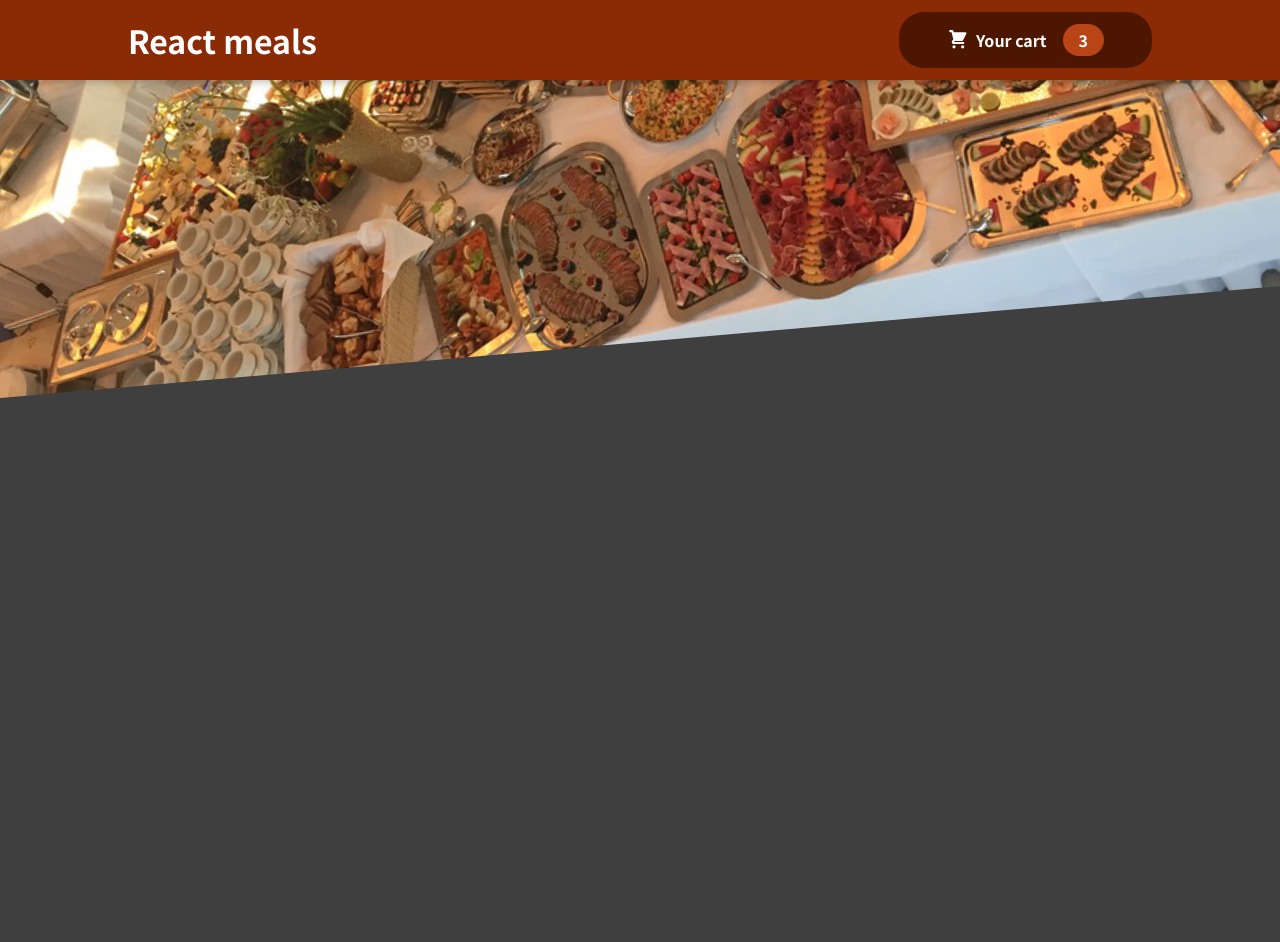
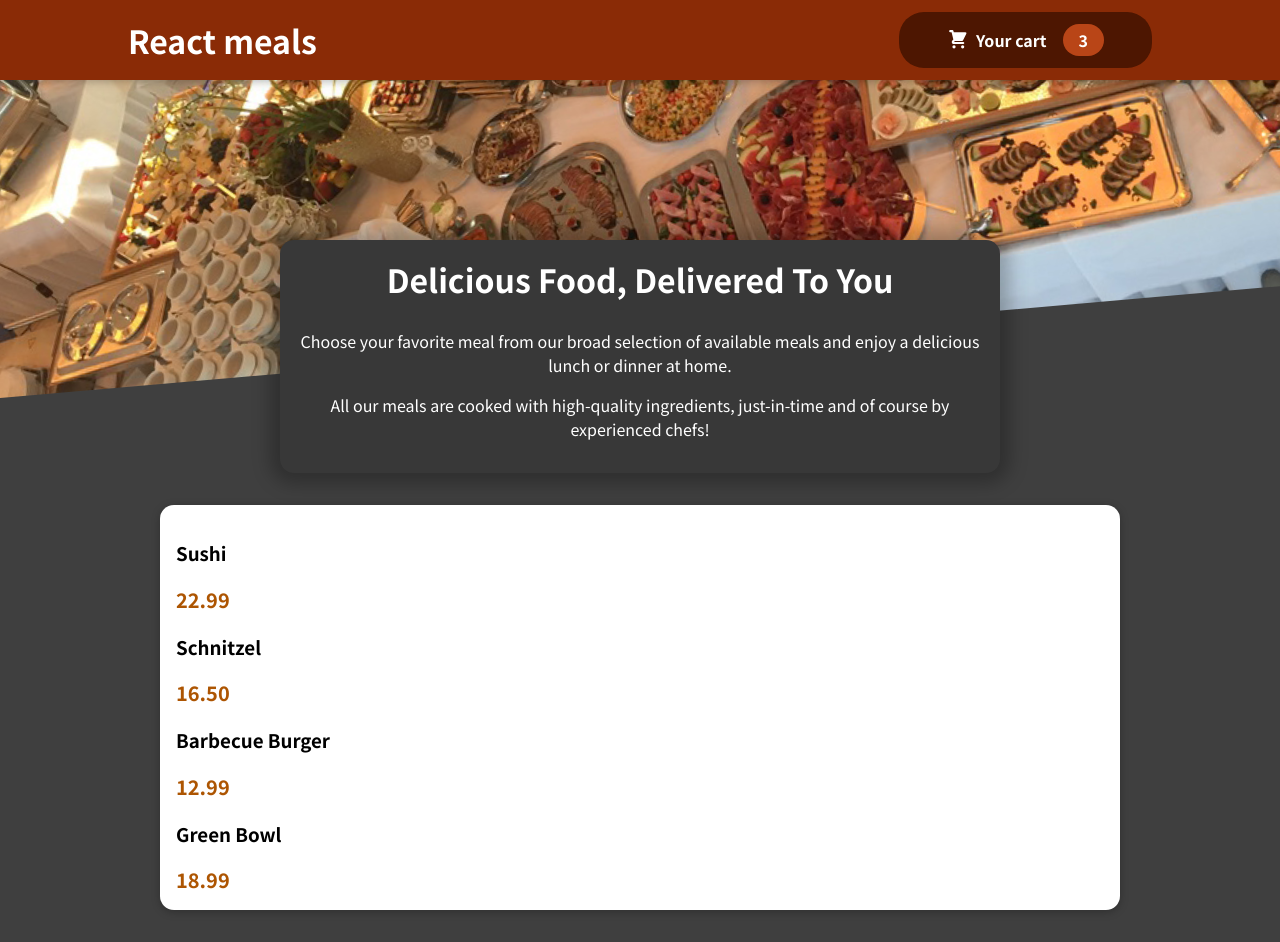
Before and after one commit to 17thvoyager/Food-Ordering-App, a React (Create React App) app: page / in a window 1280 px wide. Before the commit the page ends 800 px from the top, so only its background shows below. Built offline with nearby package versions, Linux system fonts and the light colour scheme.

Commit message:
commit changes

```diff
--- a/src/App.js
+++ b/src/App.js
@@ -1,11 +1,16 @@
 import React from 'react';
+
 import Header from './components/Layout/Header';
+import Meals from './components/Meals/Meals.js';
 
 
 function App() {
   return (
     <>
       <Header />
+      <main>
+        <Meals />
+      </main>
     </>
   );
 }
--- /dev/null
+++ b/src/components/Meals/AvailableMeals.js
@@ -0,0 +1,52 @@
+import React from 'react';
+import classes from './AvailableMeals.module.css';
+import Card from '../UI/Card.js';
+import MealItem from '../Meals/MealItem/MealItem.js';
+
+
+const DUMMY_MEALS = [
+    {
+      id: 'm1',
+      name: 'Sushi',
+      description: 'Finest fish and veggies',
+      price: 22.99,
+    },
+    {
+      id: 'm2',
+      name: 'Schnitzel',
+      description: 'A german specialty!',
+      price: 16.5,
+    },
+    {
+      id: 'm3',
+      name: 'Barbecue Burger',
+      description: 'American, raw, meaty',
+      price: 12.99,
+    },
+    {
+      id: 'm4',
+      name: 'Green Bowl',
+      description: 'Healthy...and green...',
+      price: 18.99,
+    },
+  ];
+  const mealsList = DUMMY_MEALS.map((meals) => (
+    <MealItem
+      key={meals.id}
+      name={meals.name}
+      description={meals.description}
+      price={meals.price}
+    />
+  ));
+
+  const AvailableMeals = () => {
+    return (
+      <section className={classes.meals}>
+        <Card>
+          <ul>{mealsList}</ul>
+        </Card>
+      </section>
+    );
+  };
+
+  export default AvailableMeals;
--- /dev/null
+++ b/src/components/Meals/AvailableMeals.module.css
@@ -0,0 +1,24 @@
+.meals {
+    max-width: 60rem;
+    width: 90%;
+    margin: 2rem auto;
+    animation: meals-appear 1s ease-out forwards;
+  }
+
+  .meals ul {
+    list-style: none;
+    margin: 0;
+    padding: 0;
+  }
+
+  @keyframes meals-appear {
+    from {
+      opacity: 0;
+      transform: translateY(3rem);
+    }
+
+    to {
+      opacity: 1;
+      transform: translateY(0);
+    }
+  }
--- /dev/null
+++ b/src/components/Meals/MealItem/MealItem.js
@@ -0,0 +1,23 @@
+import React from 'react';
+
+import classes from './MealItem.module.css';
+
+
+const MealItem = (props) => {
+
+    const price = props.price.toFixed(2);
+
+    return (
+        <li>
+        <div>
+            <h3 className={classes.name}>{props.name}</h3>
+            <div className={classes.discription}>{props.discripton}</div>
+            <div className={classes.price}>{price}</div>
+        </div>
+        <div></div>
+
+        </li>
+    )
+}
+
+export default MealItem;
--- /dev/null
+++ b/src/components/Meals/MealItem/MealItem.module.css
@@ -0,0 +1,22 @@
+.meal {
+    display: flex;
+    justify-content: space-between;
+    margin: 1rem;
+    padding-bottom: 1rem;
+    border-bottom: 1px solid #ccc;
+  }
+
+  .meal h3 {
+    margin: 0 0 0.25rem 0;
+  }
+
+  .description {
+    font-style: italic;
+  }
+
+  .price {
+    margin-top: 0.25rem;
+    font-weight: bold;
+    color: #ad5502;
+    font-size: 1.25rem;
+  }
--- /dev/null
+++ b/src/components/Meals/Meals.js
@@ -0,0 +1,17 @@
+import React from 'react';
+
+import MealsSummary from './MealsSummary.js';
+import AvailableMeals from './AvailableMeals.js';
+
+const Meals = () => {
+    return(
+        <>
+        <MealsSummary />
+        <AvailableMeals />
+      </>
+    );
+
+};
+
+
+export default Meals;
--- /dev/null
+++ b/src/components/Meals/MealsSummary.js
@@ -0,0 +1,21 @@
+import React from 'react';
+import clsses from './MealsSummary.module.css';
+
+const MealsSummary = () => {
+  return (
+    <section className={clsses.summary}>
+      <h2>Delicious Food, Delivered To You</h2>
+      <p>
+        Choose your favorite meal from our broad selection of available meals
+        and enjoy a delicious lunch or dinner at home.
+      </p>
+      <p>
+        All our meals are cooked with high-quality ingredients, just-in-time and
+        of course by experienced chefs!
+      </p>
+    </section>
+  );
+};
+
+
+export default MealsSummary;
--- /dev/null
+++ b/src/components/Meals/MealsSummary.module.css
@@ -0,0 +1,18 @@
+.summary {
+    text-align: center;
+    max-width: 45rem;
+    width: 90%;
+    margin: auto;
+    margin-top: -10rem;
+    position: relative;
+    background-color: #383838;
+    color: white;
+    border-radius: 14px;
+    padding: 1rem;
+    box-shadow: 0 1px 18px 10px rgba(0, 0, 0, 0.25);
+  }
+
+  .summary h2 {
+    font-size: 2rem;
+    margin-top: 0;
+  }
--- /dev/null
+++ b/src/components/UI/Card.js
@@ -0,0 +1,11 @@
+import React from 'react';
+
+import classes from './Card.module.css';
+
+const Card = (props) => {
+    return (
+        <div className={classes.card}>{props.children}</div>
+    )
+};
+
+export default Card;
--- /dev/null
+++ b/src/components/UI/Card.module.css
@@ -0,0 +1,6 @@
+.card {
+    padding: 1rem;
+    box-shadow: 0 2px 8px rgba(0, 0, 0, 0.25);
+    border-radius: 14px;
+    background-color: white;
+  }
```
